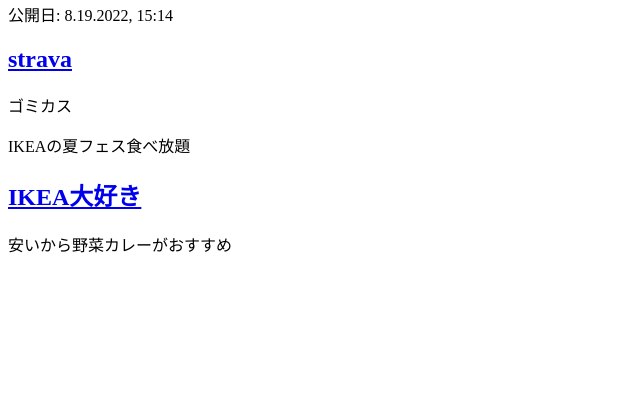
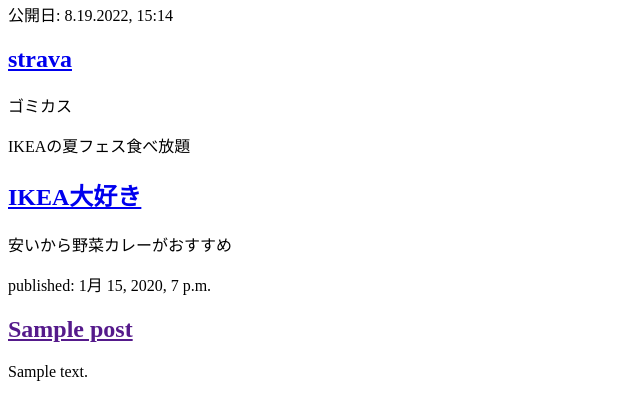
Before and after one commit to bakuracucina/my-first-blog, a Django app: page / in a window 1280 px wide. Shown: the part 320-740 px from the top of the page, without its empty margins (0-640 px from the left). Run offline with Django 3.2, Linux system fonts and the light colour scheme; tables that the repository leaves empty hold one stand-in row (values such as "Sample post").

Commit message:
Modified templates to display posts from database.

```diff
--- a/blog/templates/blog/post_list.html
+++ b/blog/templates/blog/post_list.html
@@ -31,5 +31,13 @@
             <h2><a href="https://click.news.email.ikea.jp/?qs=37631ab9e1e80ef46657cacb4255e150702775e0b6a9639b3e23c319417ed4088dd601e1570a9da75d6fe1ac22492e4bd905d865169be56c6f2bb8ffdc6d05b8">IKEA大好き </a></h2>
             <p>安いから野菜カレーがおすすめ</p>
         </div>
+
+        {% for post in posts %}
+            <div>
+                <p>published: {{ post.published_date }}</p>
+                <h2><a href="">{{ post.title }}</a></h2>
+                <p>{{ post.text|linebreaksbr }}</p>
+            </div>
+        {% endfor %}
     </body>
 </html>
--- a/blog/views.py
+++ b/blog/views.py
@@ -1,6 +1,9 @@
 from django.shortcuts import render
+from django.utils import timezone
+from .models import Post
 
 # Create your views here.
 
 def post_list(request):
-    return render(request, 'blog/post_list.html', {})
+    posts = Post.objects.filter(published_date__lte=timezone.now()).order_by('published_date')
+    return render(request, 'blog/post_list.html', {'posts': posts})
```
